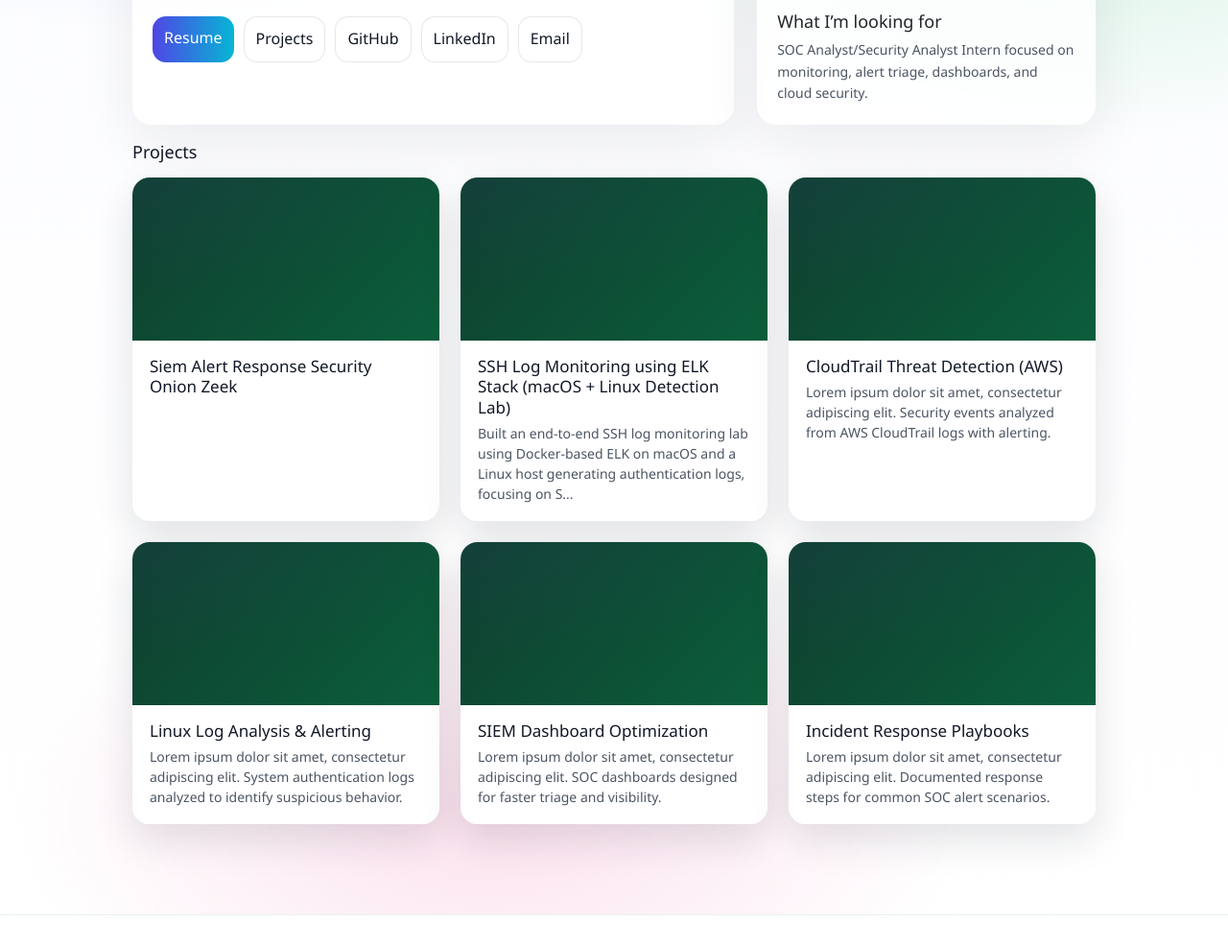
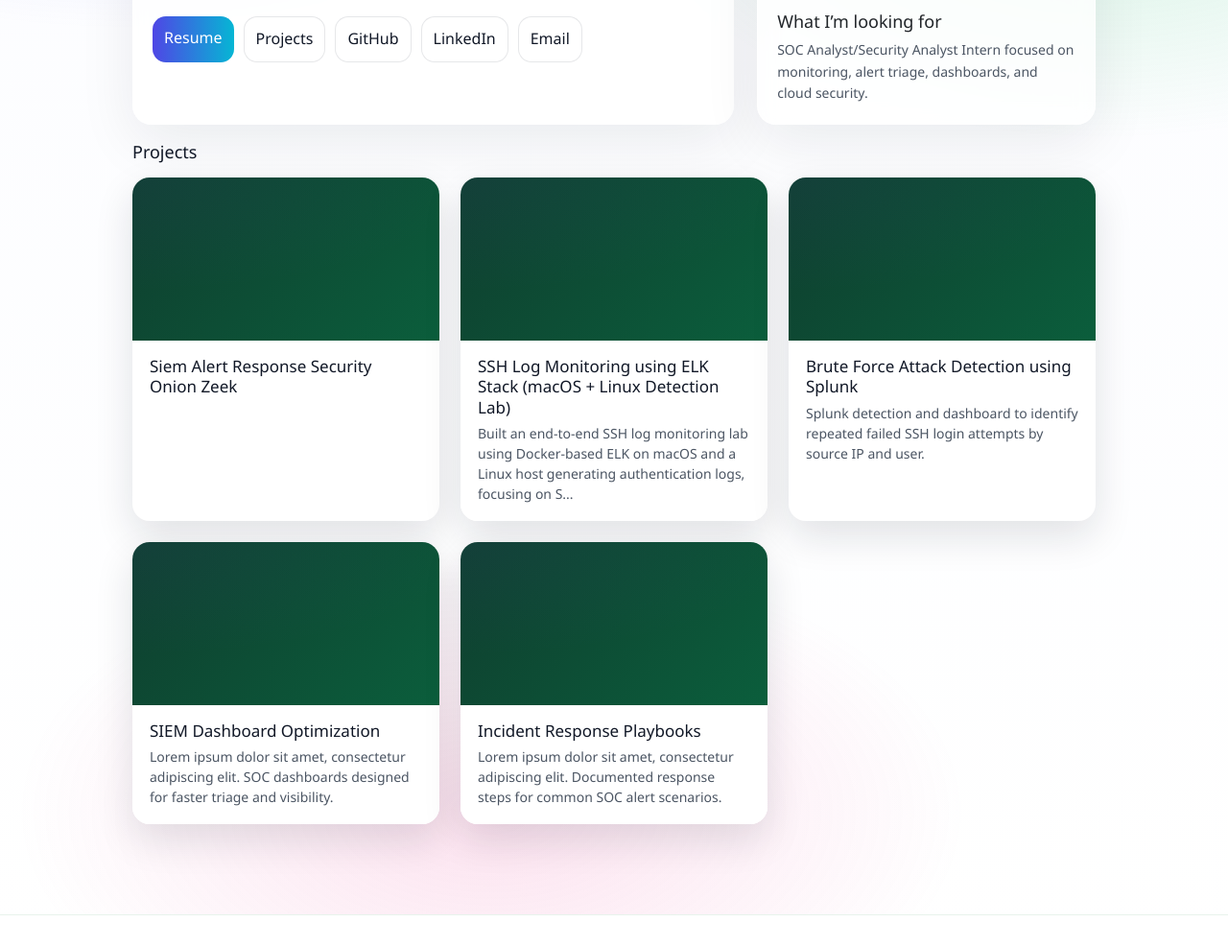
Before and after one commit to SinghPallavi819/singhpallavi819.github.io, a Jekyll site: the page built from index.html, in a window 1280 px wide and 1395 px high, cut to the strip 409-1395 px from the top of the window. Shown: the whole strip at 96% size. Built offline with Jekyll 4.4.1, drawn with Linux system fonts in a browser that asks for light colours; nearby versions of some CDN libraries; the list of posts is cut into pages by our own code.

Commit message:
Update index.html

```diff
--- a/index.html
+++ b/index.html
@@ -247,7 +247,7 @@ title: Pallavi | Cybersecurity Portfolio
       <!-- REAL PROJECTS (from posts) -->
       {% assign shown = 0 %}
       {% for post in site.posts %}
-        {% if shown < 2 %}
+        {% if shown < 3 %}
           <a class="project-card" href="{{ post.url | relative_url }}">
             <div class="project-image"></div>
 
@@ -261,28 +261,6 @@ title: Pallavi | Cybersecurity Portfolio
       {% endfor %}
 
       <!-- PLACEHOLDER PROJECTS (4 cards) -->
-      <div class="project-card">
-        <div class="project-image"></div>
-        <div class="project-body">
-          <h3>CloudTrail Threat Detection (AWS)</h3>
-          <p>
-            Lorem ipsum dolor sit amet, consectetur adipiscing elit.
-            Security events analyzed from AWS CloudTrail logs with alerting.
-          </p>
-        </div>
-      </div>
-
-      <div class="project-card">
-        <div class="project-image"></div>
-        <div class="project-body">
-          <h3>Linux Log Analysis & Alerting</h3>
-          <p>
-            Lorem ipsum dolor sit amet, consectetur adipiscing elit.
-            System authentication logs analyzed to identify suspicious behavior.
-          </p>
-        </div>
-      </div>
-
       <div class="project-card">
         <div class="project-image"></div>
         <div class="project-body">
```
